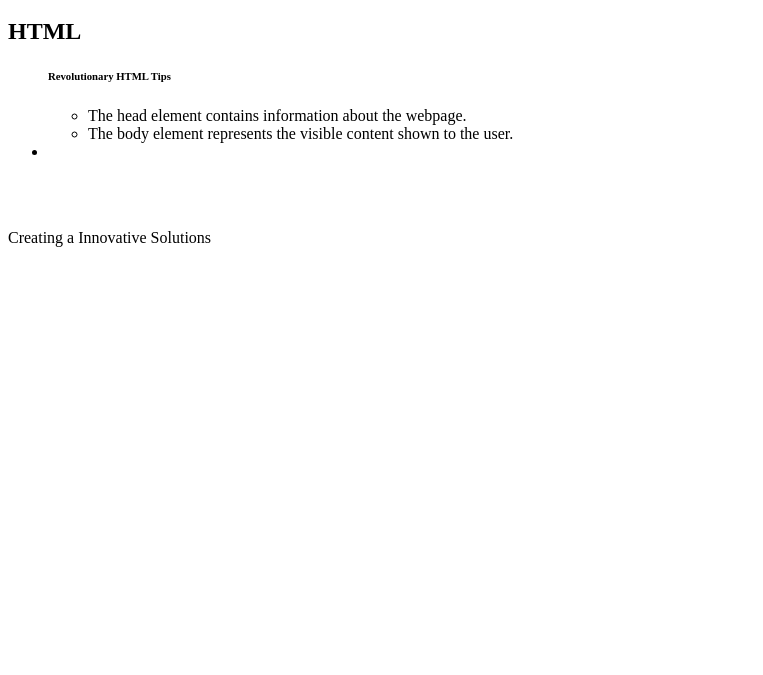
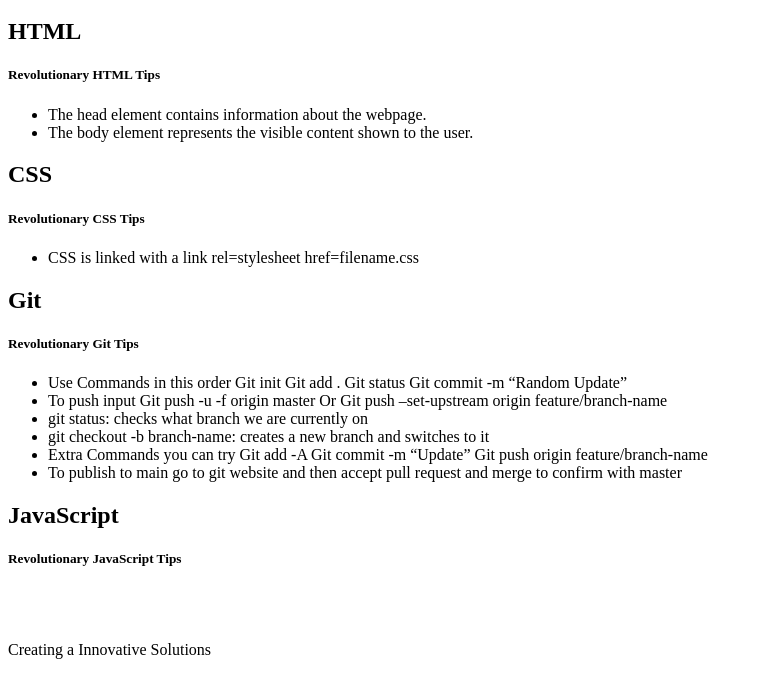
Before and after one commit to Harry2k21/prework-study-guide, a plain HTML site: page index.html in a window 1280 px wide. Shown: the part 388-1063 px from the top of the page, without its empty margins (0-763 px from the left). Before the commit the page ends 800 px from the top, so only its background shows below. Drawn offline with Linux system fonts and the light colour scheme.

Commit message:
added code to HTML file

```diff
--- a/index.html
+++ b/index.html
@@ -1,5 +1,7 @@
 <!DOCTYPE html>
 <html lang="en">
+
+
 <head>
     <link rel="stylesheet" href="style.css">
     <meta charset="UTF-8">
@@ -7,7 +9,10 @@
     <meta name="viewport" content="width=device-width, initial-scale=1.0">
     <title>Prework Study Guide</title>
 </head>
+
+
 <body>
+
 <header id="top">
     <h1>Prework Study Guide</h1>
     <img
@@ -17,36 +22,94 @@
     width="30%"
   />
 </header>
+
 <main>
+
+
   <a>Implementing New Systems To Optimise Productivity</a>
+
   <section class="card" id="html-section">
   <h2>HTML</h2>
-  <ul>
-    <h6>Revolutionary HTML Tips</h6>
+
+    <h5>Revolutionary HTML Tips</h5>
     <ul>
       <li>The head element contains information about the webpage.</li>
       <li>The body element represents the visible content shown to the user.</li>
     </ul>
-    <li></li>
-  </ul>
+
+
  </section>
 
  <section class="card" id="css-section">
+
+  <h2>CSS</h2>
+
+  <h5>Revolutionary CSS Tips</h5>
+     <ul>
+
+      <li>CSS is linked with a link rel=stylesheet href=filename.css </li>
+     </ul>
 
 </section>
 
 <section class="card" id="git-section">
 
+  <h2>Git</h2>
+  <h5>Revolutionary Git Tips</h5>
+  <ul>
+
+    <li>Use Commands in this order
+Git init
+Git add .
+Git status
+Git commit -m “Random Update”
+    </li>
+    <li>
+      To push input
+
+Git push -u -f origin master
+Or
+Git push –set-upstream origin feature/branch-name
+
+    </li>
+    <li>git status: checks what branch we are currently on</li>
+    <li>git checkout -b branch-name: creates a new branch and switches to it</li>
+    <li>
+      Extra Commands you can try
+
+Git add -A
+Git commit -m “Update”
+Git push origin feature/branch-name
+
+    </li>
+    <li>
+      To publish to main go to git website and then accept pull request
+      and merge to confirm with master
+    </li>
+  </ul>
+
 </section>
 
 <section class="card" id="javascript-section">
 
+  <h2>JavaScript</h2>
+
+  <h5>Revolutionary JavaScript Tips</h5>
+
+  <ul>
+
+  </ul>
+
 </section>
+
     </main>
+
     <br>
     <br>
+
 <footer>
     <p>Creating a Innovative Solutions</p>
 </footer>
+
 </body>
 </html>
```
Lines whose indentation alone changed are shown as unchanged.
